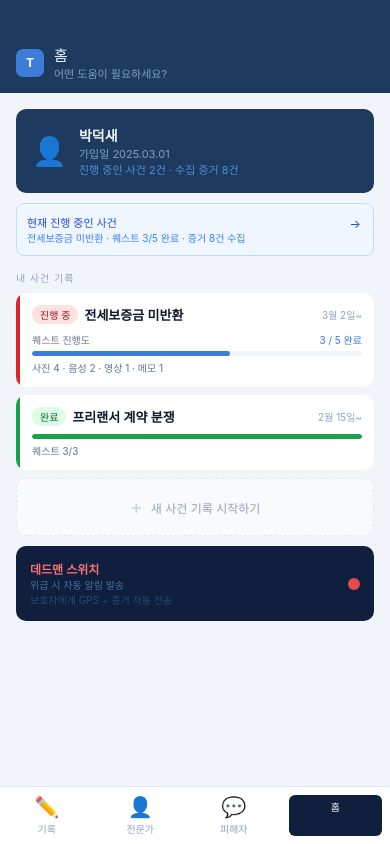
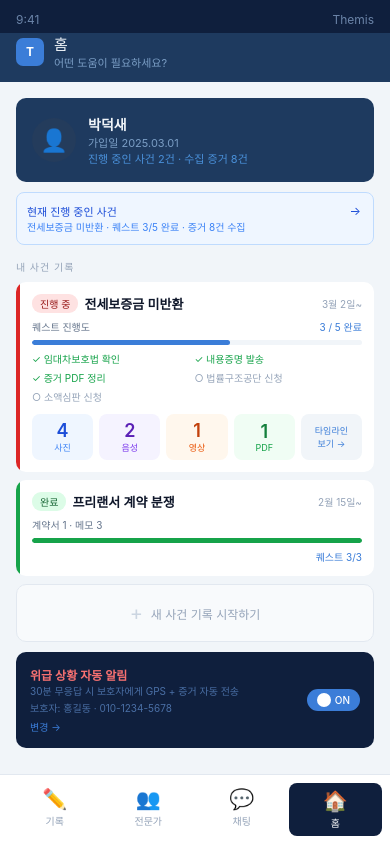
Before and after one commit to gye0me/themis, a React Native app: screen / in a window 390 px wide. Built offline with nearby package versions, Linux system fonts and the light colour scheme.

Commit message:
홈 화면 UI 업데이트

```diff
--- a/src/screens/HomeScreen.jsx
+++ b/src/screens/HomeScreen.jsx
@@ -3,6 +3,12 @@ import { StyleSheet, Text, View, ScrollView, TouchableOpacity } from 'react-nati
 export function HomeScreen() {
   return (
     <View style={styles.wrapper}>
+      {/* 상태바 */}
+      <View style={styles.statusbar}>
+        <Text style={styles.statusTime}>9:41</Text>
+        <Text style={styles.statusApp}>Themis</Text>
+      </View>
+
       {/* 앱바 */}
       <View style={styles.appbar}>
         <View style={styles.appbarLogo}>
@@ -18,11 +24,13 @@ export function HomeScreen() {
 
         {/* 프로필 카드 */}
         <View style={styles.profileCard}>
-          <Text style={styles.profileAvatar}>👤</Text>
-          <View>
+          <View style={styles.profileAvatar}>
+            <Text style={styles.profileAvatarIcon}>👤</Text>
+          </View>
+          <View style={styles.profileInfo}>
             <Text style={styles.profileName}>박덕새</Text>
             <Text style={styles.profileSub}>가입일 2025.03.01</Text>
-            <Text style={styles.profileInfo}>진행 중인 사건 2건 · 수집 증거 8건</Text>
+            <Text style={styles.profileDetail}>진행 중인 사건 2건 · 수집 증거 8건</Text>
           </View>
         </View>
 
@@ -37,7 +45,7 @@ export function HomeScreen() {
         <Text style={styles.sectionTitle}>내 사건 기록</Text>
 
         {/* 사건 카드 1 — 진행 중 */}
-        <View style={[styles.caseCard, styles.caseCardDanger]}>
+        <View style={styles.caseCard}>
           <View style={[styles.caseCardBar, {backgroundColor: '#DC2626'}]} />
           <View style={styles.caseCardBody}>
             <View style={styles.caseCardHeader}>
@@ -47,19 +55,52 @@ export function HomeScreen() {
               <Text style={styles.caseCardTitle}>전세보증금 미반환</Text>
               <Text style={styles.caseDate}>3월 2일~</Text>
             </View>
+
+            {/* 퀘스트 진행도 */}
             <View style={styles.progressRow}>
               <Text style={styles.progressLabel}>퀘스트 진행도</Text>
               <Text style={styles.progressValue}>3 / 5 완료</Text>
             </View>
             <View style={styles.progressBar}>
-              <View style={[styles.progressFill, {width: '60%', backgroundColor: '#3B7DD8'}]} />
+              <View style={[styles.progressFill, {width: '60%'}]} />
             </View>
-            <Text style={styles.caseMeta}>사진 4 · 음성 2 · 영상 1 · 메모 1</Text>
+
+            {/* 퀘스트 체크리스트 */}
+            <View style={styles.checkGrid}>
+              <Text style={styles.checkDone}>✓ 임대차보호법 확인</Text>
+              <Text style={styles.checkDone}>✓ 내용증명 발송</Text>
+              <Text style={styles.checkDone}>✓ 증거 PDF 정리</Text>
+              <Text style={styles.checkTodo}>○ 법률구조공단 신청</Text>
+              <Text style={styles.checkTodo}>○ 소액심판 신청</Text>
+            </View>
+
+            {/* 증거 숫자 카드 */}
+            <View style={styles.evidenceRow}>
+              <View style={[styles.evidenceCard, {backgroundColor: '#EFF6FF'}]}>
+                <Text style={[styles.evidenceNum, {color: '#1D4ED8'}]}>4</Text>
+                <Text style={[styles.evidenceLabel, {color: '#3B82F6'}]}>사진</Text>
+              </View>
+              <View style={[styles.evidenceCard, {backgroundColor: '#F5F3FF'}]}>
+                <Text style={[styles.evidenceNum, {color: '#5B21B6'}]}>2</Text>
+                <Text style={[styles.evidenceLabel, {color: '#7C3AED'}]}>음성</Text>
+              </View>
+              <View style={[styles.evidenceCard, {backgroundColor: '#FFF7ED'}]}>
+                <Text style={[styles.evidenceNum, {color: '#C2410C'}]}>1</Text>
+                <Text style={[styles.evidenceLabel, {color: '#EA580C'}]}>영상</Text>
+              </View>
+              <View style={[styles.evidenceCard, {backgroundColor: '#F0FDF4'}]}>
+                <Text style={[styles.evidenceNum, {color: '#15803D'}]}>1</Text>
+                <Text style={[styles.evidenceLabel, {color: '#16A34A'}]}>PDF</Text>
+              </View>
+              <TouchableOpacity style={styles.timelineBtn}>
+                <Text style={styles.timelineBtnText}>타임라인{'\n'}보기 →</Text>
+              </TouchableOpacity>
+            </View>
           </View>
         </View>
 
         {/* 사건 카드 2 — 완료 */}
-        <View style={[styles.caseCard]}>
+        <View style={styles.caseCard}>
           <View style={[styles.caseCardBar, {backgroundColor: '#16A34A'}]} />
           <View style={styles.caseCardBody}>
             <View style={styles.caseCardHeader}>
@@ -69,10 +110,14 @@ export function HomeScreen() {
               <Text style={styles.caseCardTitle}>프리랜서 계약 분쟁</Text>
               <Text style={styles.caseDate}>2월 15일~</Text>
             </View>
+            <Text style={styles.caseMeta}>계약서 1 · 메모 3</Text>
             <View style={styles.progressBar}>
               <View style={[styles.progressFill, {width: '100%', backgroundColor: '#16A34A'}]} />
             </View>
-            <Text style={styles.caseMeta}>퀘스트 3/3</Text>
+            <View style={styles.progressRow}>
+              <View />
+              <Text style={styles.progressValue}>퀘스트 3/3</Text>
+            </View>
           </View>
         </View>
 
@@ -84,12 +129,19 @@ export function HomeScreen() {
 
         {/* 데드맨 스위치 */}
         <View style={styles.deadman}>
-          <View>
-            <Text style={styles.deadmanTitle}>데드맨 스위치</Text>
-            <Text style={styles.deadmanSub}>위급 시 자동 알림 발송</Text>
-            <Text style={styles.deadmanDesc}>보호자에게 GPS + 증거 자동 전송</Text>
+          <View style={styles.deadmanLeft}>
+            <Text style={styles.deadmanTitle}>위급 상황 자동 알림</Text>
+            <Text style={styles.deadmanSub}>30분 무응답 시 보호자에게 GPS + 증거 자동 전송</Text>
+            <Text style={styles.deadmanContact}>보호자: 홍길동 · 010-1234-5678</Text>
+            <TouchableOpacity>
+              <Text style={styles.deadmanChange}>변경 →</Text>
+            </TouchableOpacity>
           </View>
-          <View style={styles.deadmanDot} />
+          {/* 토글 */}
+          <View style={styles.toggleOn}>
+            <View style={styles.toggleCircle} />
+            <Text style={styles.toggleText}>ON</Text>
+          </View>
         </View>
 
         <View style={{height: 80}} />
@@ -102,14 +154,15 @@ export function HomeScreen() {
           <Text style={styles.navLabel}>기록</Text>
         </TouchableOpacity>
         <TouchableOpacity style={styles.navItem}>
-          <Text style={styles.navIcon}>👤</Text>
+          <Text style={styles.navIcon}>👥</Text>
           <Text style={styles.navLabel}>전문가</Text>
         </TouchableOpacity>
         <TouchableOpacity style={styles.navItem}>
           <Text style={styles.navIcon}>💬</Text>
-          <Text style={styles.navLabel}>피해자</Text>
+          <Text style={styles.navLabel}>채팅</Text>
         </TouchableOpacity>
         <TouchableOpacity style={[styles.navItem, styles.navItemActive]}>
+          <Text style={styles.navIconActive}>🏠</Text>
           <Text style={styles.navLabelActive}>홈</Text>
         </TouchableOpacity>
       </View>
@@ -118,13 +171,19 @@ export function HomeScreen() {
 }
 
 const styles = StyleSheet.create({
-  wrapper: {
-    flex: 1,
-    backgroundColor: '#F1F5F9',
+  wrapper: { flex: 1, backgroundColor: '#F1F5F9' },
+  statusbar: {
+    backgroundColor: '#0F1F3D',
+    paddingTop: 12,
+    paddingHorizontal: 16,
+    paddingBottom: 6,
+    flexDirection: 'row',
+    justifyContent: 'space-between',
   },
+  statusTime: { color: '#6B84A8', fontSize: 12 },
+  statusApp: { color: '#6B84A8', fontSize: 12 },
   appbar: {
     backgroundColor: '#1E3A5F',
-    paddingTop: 44,
     paddingBottom: 12,
     paddingHorizontal: 16,
     flexDirection: 'row',
@@ -132,242 +191,114 @@ const styles = StyleSheet.create({
     gap: 10,
   },
   appbarLogo: {
-    width: 28,
-    height: 28,
-    borderRadius: 7,
+    width: 28, height: 28, borderRadius: 7,
     backgroundColor: '#3B7DD8',
-    alignItems: 'center',
-    justifyContent: 'center',
+    alignItems: 'center', justifyContent: 'center',
   },
-  appbarLogoText: {
-    color: '#FFFFFF',
-    fontWeight: 'bold',
-    fontSize: 12,
+  appbarLogoText: { color: '#FFFFFF', fontWeight: 'bold', fontSize: 12 },
+  appbarTitle: { color: '#F1F5F9', fontSize: 15, fontWeight: '500' },
+  appbarSub: { color: '#7B9EC5', fontSize: 11 },
+  content: { flex: 1, padding: 16 },
+  profileCard: {
+    backgroundColor: '#1E3A5F', borderRadius: 10,
+    padding: 16, flexDirection: 'row',
+    alignItems: 'center', gap: 12, marginBottom: 10,
   },
-  appbarTitle: {
-    color: '#F1F5F9',
-    fontSize: 15,
-    fontWeight: '500',
+  profileAvatar: {
+    width: 44, height: 44, borderRadius: 22,
+    backgroundColor: '#243C5C',
+    alignItems: 'center', justifyContent: 'center',
   },
-  appbarSub: {
-    color: '#7B9EC5',
-    fontSize: 11,
+  profileAvatarIcon: { fontSize: 22 },
+  profileInfo: { flex: 1 },
+  profileName: { color: '#F1F5F9', fontSize: 14, fontWeight: '600' },
+  profileSub: { color: '#7B9EC5', fontSize: 11 },
+  profileDetail: { color: '#4A90D9', fontSize: 11 },
+  caseBanner: {
+    backgroundColor: '#EFF6FF', borderRadius: 8,
+    padding: 10, marginBottom: 14,
+    borderWidth: 0.5, borderColor: '#BFDBFE',
   },
-  content: {
-    flex: 1,
-    padding: 16,
+  caseBannerText: { color: '#1D4ED8', fontSize: 11, fontWeight: '500' },
+  caseBannerSub: { color: '#3B82F6', fontSize: 10 },
+  caseBannerArrow: { color: '#1D4ED8', fontSize: 12, position: 'absolute', right: 12, top: 10 },
+  sectionTitle: {
+    fontSize: 10, fontWeight: '500', color: '#94A3B8',
+    letterSpacing: 1, marginBottom: 8, textTransform: 'uppercase',
   },
-  profileCard: {
-    backgroundColor: '#1E3A5F',
-    borderRadius: 10,
-    padding: 16,
-    flexDirection: 'row',
-    alignItems: 'center',
-    gap: 12,
+  caseCard: {
+    backgroundColor: '#FFFFFF', borderRadius: 10,
+    flexDirection: 'row', marginBottom: 8, overflow: 'hidden',
+  },
+  caseCardBar: { width: 4 },
+  caseCardBody: { flex: 1, padding: 12, gap: 6 },
+  caseCardHeader: { flexDirection: 'row', alignItems: 'center', gap: 6 },
+  badgeDanger: { backgroundColor: '#FEE2E2', borderRadius: 9, paddingHorizontal: 8, paddingVertical: 2 },
+  badgeDangerText: { color: '#991B1B', fontSize: 10 },
+  badgeSuccess: { backgroundColor: '#DCFCE7', borderRadius: 9, paddingHorizontal: 8, paddingVertical: 2 },
+  badgeSuccessText: { color: '#166534', fontSize: 10 },
+  caseCardTitle: { fontSize: 13, fontWeight: '600', color: '#0F172A', flex: 1 },
+  caseDate: { fontSize: 10, color: '#94A3B8' },
+  progressRow: { flexDirection: 'row', justifyContent: 'space-between' },
+  progressLabel: { fontSize: 10, color: '#64748B' },
+  progressValue: { fontSize: 10, color: '#3B7DD8' },
+  progressBar: { height: 5, backgroundColor: '#F1F5F9', borderRadius: 3, overflow: 'hidden' },
+  progressFill: { height: '100%', borderRadius: 3, backgroundColor: '#3B7DD8' },
+  checkGrid: { flexDirection: 'row', flexWrap: 'wrap', gap: 4 },
+  checkDone: { fontSize: 10, color: '#16A34A', width: '48%' },
+  checkTodo: { fontSize: 10, color: '#94A3B8', width: '48%' },
+  evidenceRow: { flexDirection: 'row', gap: 6, marginTop: 4 },
+  evidenceCard: {
+    flex: 1, borderRadius: 8, padding: 6,
+    alignItems: 'center', justifyContent: 'center',
+  },
+  evidenceNum: { fontSize: 18, fontWeight: '600' },
+  evidenceLabel: { fontSize: 9 },
+  timelineBtn: {
+    flex: 1, backgroundColor: '#F1F5F9', borderRadius: 8,
+    padding: 6, alignItems: 'center', justifyContent: 'center',
+  },
+  timelineBtnText: { fontSize: 9, color: '#3B7DD8', textAlign: 'center' },
+  caseMeta: { fontSize: 10, color: '#64748B' },
+  caseCardNew: {
+    backgroundColor: '#F8FAFC', borderRadius: 10,
+    borderWidth: 1, borderColor: '#E2E8F0',
+    padding: 16, alignItems: 'center',
+    flexDirection: 'row', justifyContent: 'center',
+    gap: 8, marginBottom: 10,
+  },
+  caseCardNewPlus: { fontSize: 20, color: '#CBD5E1' },
+  caseCardNewText: { fontSize: 12, color: '#94A3B8' },
+  deadman: {
+    backgroundColor: '#0F1F3D', borderRadius: 10,
+    padding: 14, flexDirection: 'row',
+    alignItems: 'center', justifyContent: 'space-between',
     marginBottom: 10,
   },
-  profileAvatar: {
-    fontSize: 28,
+  deadmanLeft: { flex: 1 },
+  deadmanTitle: { color: '#F87171', fontSize: 12, fontWeight: '600' },
+  deadmanSub: { color: '#4A6FA5', fontSize: 10 },
+  deadmanContact: { color: '#4A6FA5', fontSize: 10, marginTop: 2 },
+  deadmanChange: { color: '#3B7DD8', fontSize: 10, marginTop: 4 },
+  toggleOn: {
+    backgroundColor: '#3B7DD8', borderRadius: 12,
+    paddingHorizontal: 10, paddingVertical: 4,
+    flexDirection: 'row', alignItems: 'center', gap: 4,
   },
-  profileName: {
-    color: '#F1F5F9',
-    fontSize: 14,
-    fontWeight: '600',
+  toggleCircle: { width: 14, height: 14, borderRadius: 7, backgroundColor: '#FFFFFF' },
+  toggleText: { color: '#FFFFFF', fontSize: 10, fontWeight: '500' },
+  navbar: {
+    flexDirection: 'row', backgroundColor: '#FFFFFF',
+    borderTopWidth: 0.5, borderTopColor: '#E2E8F0',
+    paddingVertical: 8, paddingHorizontal: 8,
   },
-  profileSub: {
-    color: '#7B9EC5',
-    fontSize: 11,
+  navItem: { flex: 1, alignItems: 'center', gap: 2, paddingVertical: 4 },
+  navItemActive: {
+    backgroundColor: '#0F1F3D', borderRadius: 8,
+    paddingVertical: 6,
   },
-  profileInfo: {
-    color: '#4A90D9',
-    fontSize: 11,
-  },
-  caseBanner: {
-    backgroundColor: '#EFF6FF',
-    borderRadius: 8,
-    padding: 10,
-    marginBottom: 14,
-    borderWidth: 0.5,
-    borderColor: '#BFDBFE',
-  },
-  caseBannerText: {
-    color: '#1D4ED8',
-    fontSize: 11,
-    fontWeight: '500',
-  },
-  caseBannerSub: {
-    color: '#3B82F6',
-    fontSize: 10,
-  },
-  caseBannerArrow: {
-    color: '#1D4ED8',
-    fontSize: 12,
-    position: 'absolute',
-    right: 12,
-    top: 12,
-  },
-  sectionTitle: {
-    fontSize: 10,
-    fontWeight: '500',
-    color: '#94A3B8',
-    letterSpacing: 1,
-    marginBottom: 8,
-    textTransform: 'uppercase',
-  },
-  caseCard: {
-    backgroundColor: '#FFFFFF',
-    borderRadius: 10,
-    flexDirection: 'row',
-    marginBottom: 8,
-    overflow: 'hidden',
-  },
-  caseCardBar: {
-    width: 4,
-  },
-  caseCardBody: {
-    flex: 1,
-    padding: 12,
-    gap: 4,
-  },
-  caseCardHeader: {
-    flexDirection: 'row',
-    alignItems: 'center',
-    gap: 6,
-    marginBottom: 4,
-  },
-  badgeDanger: {
-    backgroundColor: '#FEE2E2',
-    borderRadius: 9,
-    paddingHorizontal: 8,
-    paddingVertical: 2,
-  },
-  badgeDangerText: {
-    color: '#991B1B',
-    fontSize: 10,
-  },
-  badgeSuccess: {
-    backgroundColor: '#DCFCE7',
-    borderRadius: 9,
-    paddingHorizontal: 8,
-    paddingVertical: 2,
-  },
-  badgeSuccessText: {
-    color: '#166534',
-    fontSize: 10,
-  },
-  caseCardTitle: {
-    fontSize: 13,
-    fontWeight: '600',
-    color: '#0F172A',
-    flex: 1,
-  },
-  caseDate: {
-    fontSize: 10,
-    color: '#94A3B8',
-  },
-  progressRow: {
-    flexDirection: 'row',
-    justifyContent: 'space-between',
-  },
-  progressLabel: {
-    fontSize: 10,
-    color: '#64748B',
-  },
-  progressValue: {
-    fontSize: 10,
-    color: '#3B7DD8',
-  },
-  progressBar: {
-    height: 5,
-    backgroundColor: '#F1F5F9',
-    borderRadius: 3,
-    overflow: 'hidden',
-  },
-  progressFill: {
-    height: '100%',
-    borderRadius: 3,
-  },
-  caseMeta: {
-    fontSize: 10,
-    color: '#64748B',
-  },
-  caseCardNew: {
-    backgroundColor: '#F8FAFC',
-    borderRadius: 10,
-    borderWidth: 1,
-    borderColor: '#E2E8F0',
-    borderStyle: 'dashed',
-    padding: 16,
-    alignItems: 'center',
-    flexDirection: 'row',
-    justifyContent: 'center',
-    gap: 8,
-    marginBottom: 10,
-  },
-  caseCardNewPlus: {
-    fontSize: 20,
-    color: '#CBD5E1',
-  },
-  caseCardNewText: {
-    fontSize: 12,
-    color: '#94A3B8',
-  },
-  deadman: {
-    backgroundColor: '#0F1F3D',
-    borderRadius: 10,
-    padding: 14,
-    flexDirection: 'row',
-    alignItems: 'center',
-    justifyContent: 'space-between',
-    marginBottom: 10,
-  },
-  deadmanTitle: {
-    color: '#F87171',
-    fontSize: 12,
-    fontWeight: '600',
-  },
-  deadmanSub: {
-    color: '#4A6FA5',
-    fontSize: 10,
-  },
-  deadmanDesc: {
-    color: '#2A4A6E',
-    fontSize: 10,
-  },
-  deadmanDot: {
-    width: 12,
-    height: 12,
-    borderRadius: 6,
-    backgroundColor: '#E24B4A',
-  },
-  navbar: {
-    flexDirection: 'row',
-    backgroundColor: '#FFFFFF',
-    borderTopWidth: 0.5,
-    borderTopColor: '#E2E8F0',
-    paddingVertical: 8,
-  },
-  navItem: {
-    flex: 1,
-    alignItems: 'center',
-    gap: 2,
-  },
-  navItemActive: {
-    backgroundColor: '#0F1F3D',
-    borderRadius: 6,
-    marginHorizontal: 8,
-    paddingVertical: 4,
-  },
-  navIcon: {
-    fontSize: 20,
-  },
-  navLabel: {
-    fontSize: 10,
-    color: '#94A3B8',
-  },
-  navLabelActive: {
-    fontSize: 10,
-    color: '#FFFFFF',
-    fontWeight: '500',
-  },
+  navIcon: { fontSize: 20 },
+  navIconActive: { fontSize: 20 },
+  navLabel: { fontSize: 10, color: '#94A3B8' },
+  navLabelActive: { fontSize: 10, color: '#FFFFFF', fontWeight: '500' },
 });
```
